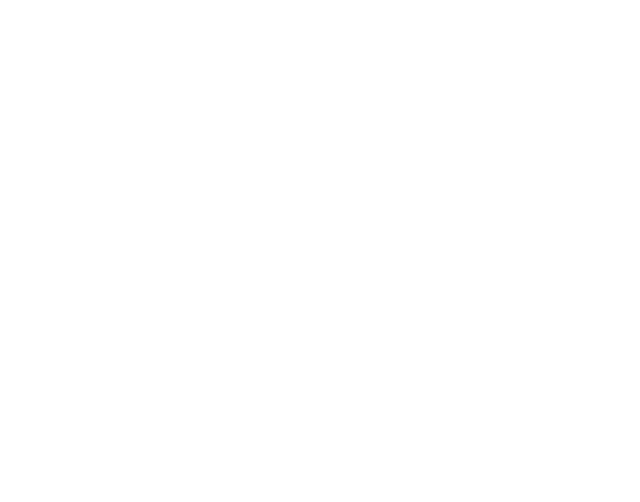
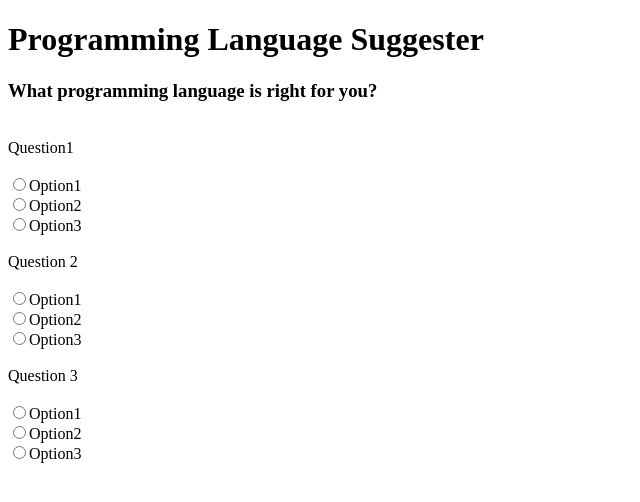
Before and after one commit to LizardMak/LanguageSuggester, a plain HTML site: page index.html in a window 1280 px wide. Shown: the whole page, without its empty margins (0-640 px from the left). Drawn offline with Linux system fonts and the light colour scheme.

Commit message:
add radio buttons

```diff
--- a/index.html
+++ b/index.html
@@ -5,7 +5,35 @@
 <link href="css/styles.css" rel="stylesheet" type="text/css">
 </head>
 <body>
+  <h1>Programming Language Suggester</h1>
+  <h3>What programming language is right for you?</h3>
+<br>
+<form id="radio-form">
+  <label for="question1">Question1</label>
+  <br><br>
+  <input id="question1" type="radio" name="name" value="python">Option1</input>
+  <br>
+  <input id="question1" type="radio" name="name" value="ruby">Option2</input>
+  <br>
+  <input id="question1" type="radio" name="name" value="C">Option3</input>
+  <br><br>
+  <label for="question2">Question 2</label>
+  <br><br>
+  <input id="question2" type="radio" name="name" value="python">Option1</input>
+  <br>
+  <input id="question2" type="radio" name="name" value="ruby">Option2</input>
+  <br>
+  <input id="question2" type="radio" name="name" value="C">Option3</input>
+  <br><br>
+  <label for="question3">Question 3</label>
+  <br><br>
+  <input id="question3" type="radio" name="name" value="python">Option1</input>
+  <br>
+  <input id="question3" type="radio" name="name" value="ruby">Option2</input>
+  <br>
+  <input id="question3" type="radio" name="name" value="C">Option3</input>
 
+</form>
 </body>
 
 </html>
```
